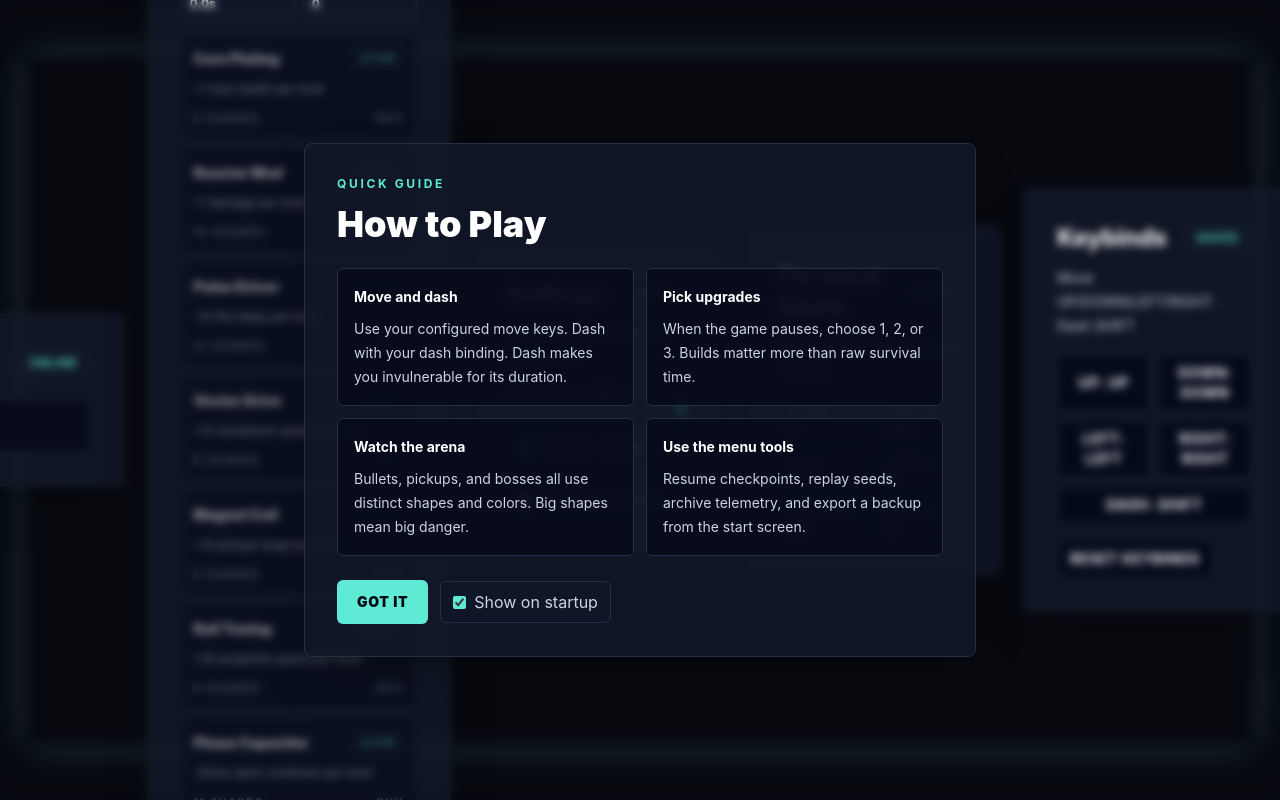
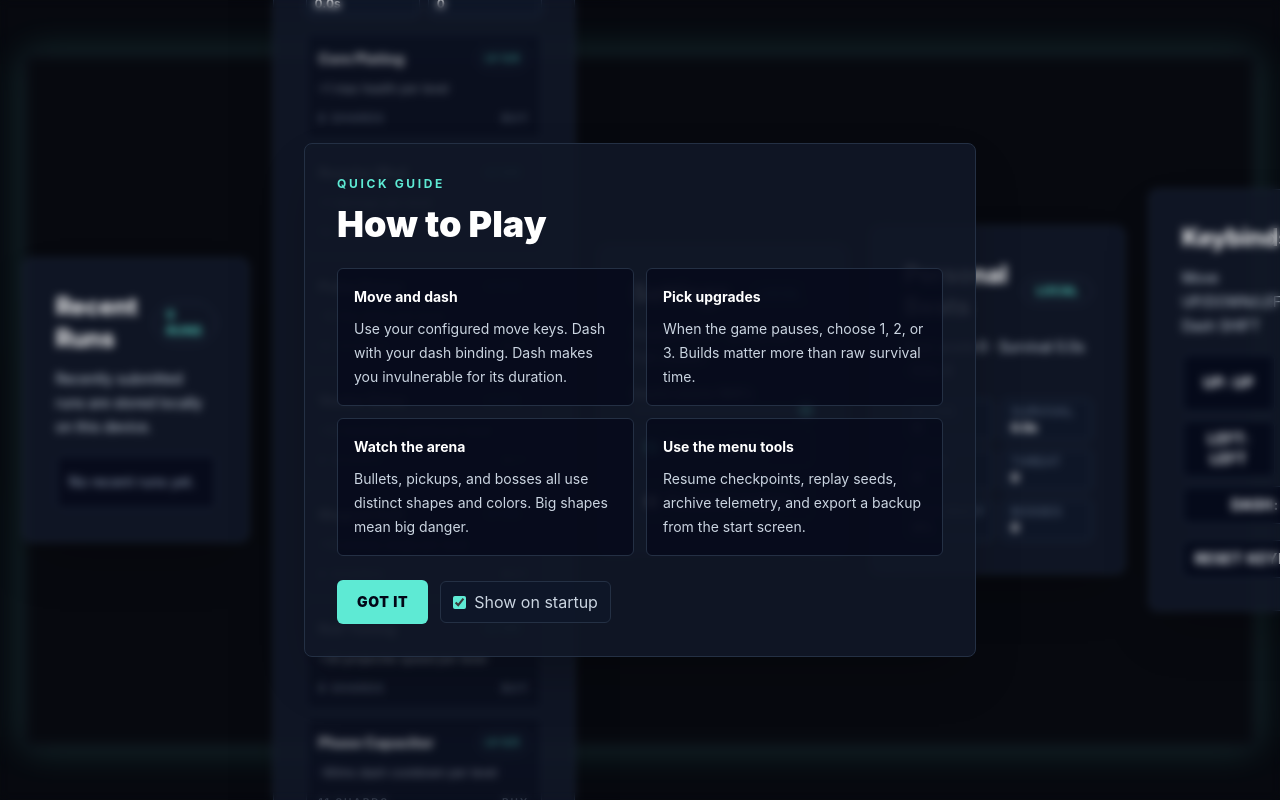
Before and after one commit to megasupy/handshake-codex-challenge-bullet-game, a website built with Vite: page index.html in a window 1280 px wide. Built offline with nearby package versions, Linux system fonts and the light colour scheme; some packages are replaced by stand-ins of ours; no server answers; the database is empty.

Commit message:
Add recent runs local history panel

```diff
--- a/index.html
+++ b/index.html
@@ -65,6 +65,14 @@
               <span id="leaderboard-source" class="rounded-full border border-line px-3 py-1 text-xs font-semibold uppercase tracking-wider text-pulse">Local</span>
             </div>
             <ol id="leaderboard-list" class="mt-5 space-y-2"></ol>
+          </aside>
+          <aside class="panel w-full max-w-md">
+            <div class="flex items-center justify-between gap-4">
+              <h2 class="text-2xl font-bold text-white">Recent Runs</h2>
+              <span id="recent-runs-count" class="rounded-full border border-line px-3 py-1 text-xs font-semibold uppercase tracking-wider text-pulse">0 runs</span>
+            </div>
+            <p id="recent-runs-summary" class="mt-3 text-sm leading-6 text-slate-300">Recently submitted runs are stored locally on this device.</p>
+            <ol id="recent-runs-list" class="mt-4 space-y-2"></ol>
           </aside>
           <aside class="panel w-full max-w-md">
             <div class="flex items-center justify-between gap-4">
--- a/src/main.ts
+++ b/src/main.ts
@@ -6,7 +6,7 @@
 import { gameEvents, type AutomationCompletePayload, type AutomationSnapshotPayload, type BossHudPayload, type DebugSettings, type DebugStats, type HudPayload, type UpgradeOption } from "./game/events";
 import { getLeaderboard, submitRun, syncPendingRuns } from "./services/leaderboard";
 import { clearCheckpoint, describeCheckpoint, readCheckpoint } from "./services/checkpoint";
-import { getSavedName } from "./services/localRuns";
+import { getSavedName, readRuns } from "./services/localRuns";
 import { formatKeybindSummary, readKeybinds, resetKeybinds, updateKeybind, type KeybindAction, type KeybindState } from "./services/keybinds";
 import { exportProfileBackup, importProfileBackup } from "./services/profileBackup";
 import { formatTutorialSummary, markTutorialSeen, readTutorialState, type TutorialState } from "./services/tutorial";
@@ -56,6 +56,9 @@
 const progressionReset = mustGetButton("progression-reset");
 const recordsSummary = mustGet("records-summary");
 const recordsStats = mustGet("records-stats");
+const recentRunsCount = mustGet("recent-runs-count");
+const recentRunsSummary = mustGet("recent-runs-summary");
+const recentRunsList = mustGet("recent-runs-list");
 const preferencesSummary = mustGet("preferences-summary");
 const prefsVolume = mustGetInput("prefs-volume");
 const prefsVolumeValue = mustGet("prefs-volume-value");
@@ -332,6 +335,7 @@
   submitButton.disabled = false;
   renderProgressionPanel();
   renderRecordsPanel();
+  renderRecentRunsPanel();
   show(gameOver);
   hideHud();
   hideBossHud();
@@ -377,6 +381,7 @@
 void refreshLeaderboard("endless");
 renderProgressionPanel();
 renderRecordsPanel();
+renderRecentRunsPanel();
 refreshCheckpointUi();
 renderTelemetryArchive();
 profileBackup.value = JSON.stringify(exportProfileBackup(), null, 2);
@@ -539,6 +544,7 @@
   submitStatus.textContent = "Submitting...";
   const result = await submitRun(lastRun, playerNameInput.value);
   renderLeaderboard(result);
+  renderRecentRunsPanel();
   submitStatus.textContent = result.error || `Submitted to ${result.source === "remote" ? "online" : "local"} leaderboard.`;
 }
 
@@ -628,6 +634,33 @@
     stat.innerHTML = `<span class="block uppercase tracking-wider text-slate-500">${label}</span><strong class="block truncate text-white">${escapeHtml(String(value))}</strong>`;
     recordsStats.append(stat);
   }
+}
+
+function renderRecentRunsPanel() {
+  const runs = readRuns();
+  recentRunsCount.textContent = `${runs.length} run${runs.length === 1 ? "" : "s"}`;
+  recentRunsSummary.textContent = runs.length > 0
+    ? "Recently submitted runs are stored locally and mirrored to the leaderboard when possible."
+    : "Recently submitted runs are stored locally on this device.";
+  recentRunsList.innerHTML = "";
+
+  if (runs.length === 0) {
+    const item = document.createElement("li");
+    item.className = "rounded-md border border-line bg-slate-950/60 px-3 py-4 text-sm text-slate-400";
+    item.textContent = "No recent runs yet.";
+    recentRunsList.append(item);
+    return;
+  }
+
+  runs.slice(0, 5).forEach((run) => {
+    const item = document.createElement("li");
+    item.className = "rounded-md border border-line bg-slate-950/60 px-3 py-3 text-sm text-slate-300";
+    item.innerHTML = `
+      <strong class="block truncate text-white">${escapeHtml(run.playerName)}</strong>
+      <span class="mt-1 block text-xs leading-5 text-slate-400">${run.mode.toUpperCase()} · ${(run.survivalMs / 1000).toFixed(1)}s · ${run.score.toLocaleString()} pts</span>
+    `;
+    recentRunsList.append(item);
+  });
 }
 
 function applyPreferenceControls() {
@@ -755,6 +788,7 @@
   applyPreferencesToUi(currentPreferences);
   renderProgressionPanel();
   renderRecordsPanel();
+  renderRecentRunsPanel();
   renderTelemetryArchive();
   refreshTutorialUi();
   renderKeybindsPanel();
```
